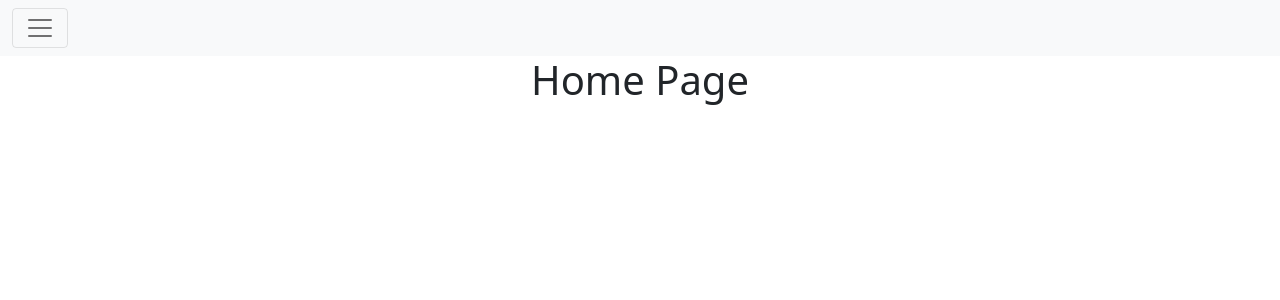
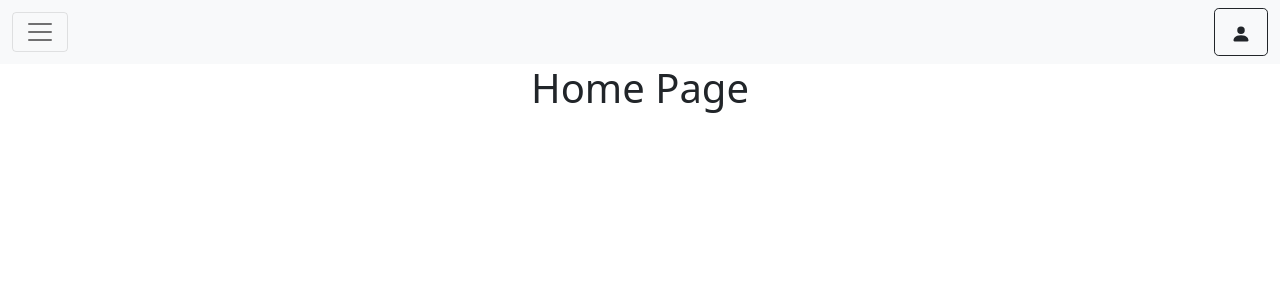
Before and after one commit to A11Y2022/react-target-acquisition, a React (Create React App) app: page / in a window 1280 px wide. Shown: the top 300 px of the page. Built offline with nearby package versions, Linux system fonts and the light colour scheme.

Commit message:
Google login (#9)
* stateful avatar button  and signout button for login with google api

* removed .swift file

* merge

Co-authored-by: alejandrocr2539 <76397998+alejandrocr2539@users.noreply.github.com>
Co-authored-by: UpDJ <deionshallenberger@UCSF-MacBook-Pro.local>

```diff
--- a/package.json
+++ b/package.json
@@ -12,6 +12,8 @@
     "react-bootstrap": "^2.1.2",
     "react-dom": "^17.0.2",
     "react-flow-renderer": "^9.7.4",
+    "react-google-login": "^5.2.2",
+    "react-icons": "^4.3.1",
     "react-router-dom": "^6.2.1",
     "react-scripts": "5.0.0",
     "web-vitals": "^2.1.4"
--- /dev/null
+++ b/src/components/login/Login.js
@@ -0,0 +1,65 @@
+import React, { useState } from "react";
+import { useGoogleLogin, useGoogleLogout } from "react-google-login";
+import { BsFillPersonFill } from "react-icons/bs";
+import { BiLogOut } from "react-icons/bi";
+import { Button } from "react-bootstrap";
+
+export default function Login() {
+  // Client ID
+  const clientId =
+    "917074954096-o8ganf0fgn90h838cc6lblfuf3r17l6q.apps.googleusercontent.com";
+
+  const [showLoginButton, setShowLoginButton] = useState(true);
+  const [showLogoutButton, setShowLogoutButton] = useState(false);
+
+  // if the login is successful, then the logout button will show, Login button will not show
+  const onSuccess = (res) => {
+    console.log("Login Successful. Access Token:", res.accessToken);
+    setShowLoginButton(false);
+    setShowLogoutButton(true);
+  };
+
+  //Login and Logout onFailure
+  const onFailure = (res) => {
+    console.log("Login Failed: ", res);
+  };
+
+  // if the logout is successful, then the Login button will show. Logout button will not show
+  const onLogoutSuccess = () => {
+    console.log("Logout Successful");
+    setShowLoginButton(true);
+    setShowLogoutButton(false);
+  };
+
+  // Sign in function, is called when clicked on the icon
+  const { signIn } = useGoogleLogin({
+    onSuccess,
+    onFailure,
+    clientId,
+    isSignedIn: true,
+    cookiePolicy: "single_host_origin",
+  });
+
+  // Sign out function, is called when clicked on the
+  const { signOut } = useGoogleLogout({
+    clientId,
+    onLogoutSuccess,
+    onFailure,
+  });
+
+  return (
+    <div>
+      {showLoginButton ? (
+        <Button variant="outline-dark" size="lg" onClick={signIn}>
+          <BsFillPersonFill />
+        </Button>
+      ) : null}
+
+      {showLogoutButton ? (
+        <Button variant="outline-dark" size="lg" onClick={signOut}>
+          <BiLogOut />
+        </Button>
+      ) : null}
+    </div>
+  );
+}
--- a/src/components/navigation/Appbar.js
+++ b/src/components/navigation/Appbar.js
@@ -2,6 +2,7 @@ import React from "react";
 import { Offcanvas, Navbar, Container } from "react-bootstrap";
 import "bootstrap/dist/css/bootstrap.min.css";
 import { Drawer } from "./Drawer";
+import Login from "../login/Login";
 
 export const Appbar = () => {
   return (
@@ -9,6 +10,7 @@ export const Appbar = () => {
       <Navbar bg="light" expand={false}>
         <Container fluid>
           <Navbar.Toggle aria-controls="offcanvasNavbar" />
+          <Login />
           <Navbar.Offcanvas
             backdrop={false}
             id="offcanvasNavbar"
```
Also changed, not shown: 2 other files (tests, documents, lock files or other folders).
